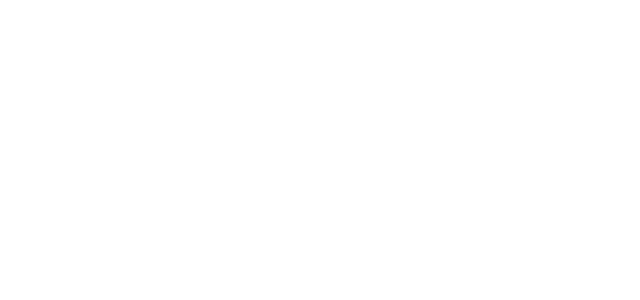
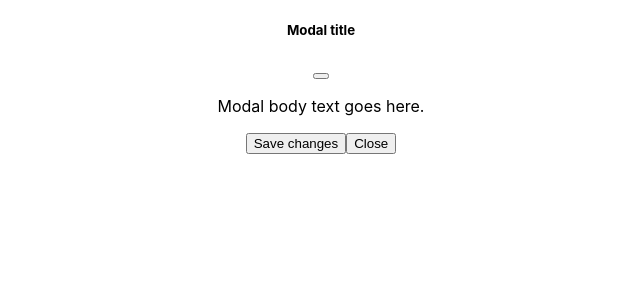
Before and after one commit to f-pochat/golf-track-client, a React (Create React App) app: page /delete in a window 1280 px wide. Before the commit this address had no page. Shown: the top 300 px of the page, without its empty margins (319-959 px from the left). Built offline with nearby package versions, Linux system fonts and the light colour scheme.

Commit message:
confirm dalete box attempt

```diff
--- a/src/App.js
+++ b/src/App.js
@@ -1,6 +1,7 @@
 import './App.css';
 import Navbar from "./components/Navbar";
 import Login from "./components/Login";
+import DeleteConfirmation from "./components/DeleteConfirmation"
 
 import {
     BrowserRouter as Router,
@@ -32,10 +33,10 @@
                 <Route path="/home"
                        element={userOk ?  <Home/> : <Navigate to="/" />}/>
 
-
+                <Route path="delete"
+                element={<DeleteConfirmation/>} />
             </Routes>
         </Router>
-
     </div>
   );
 }
--- a/src/components/DeleteConfirmation.js
+++ b/src/components/DeleteConfirmation.js
@@ -1,3 +1,5 @@
+import React from "react";
+
 function DeleteConfirmation() {
     return (
         <div className="modal">
```
